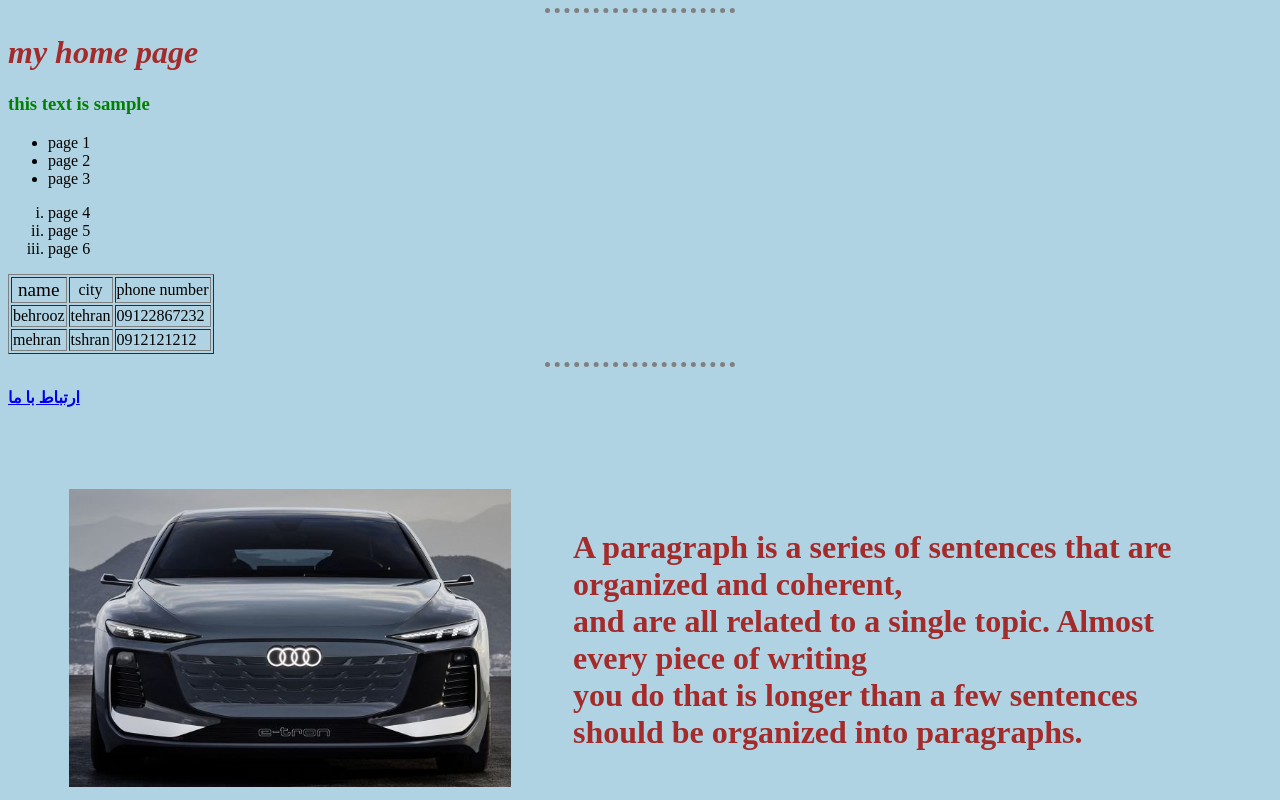
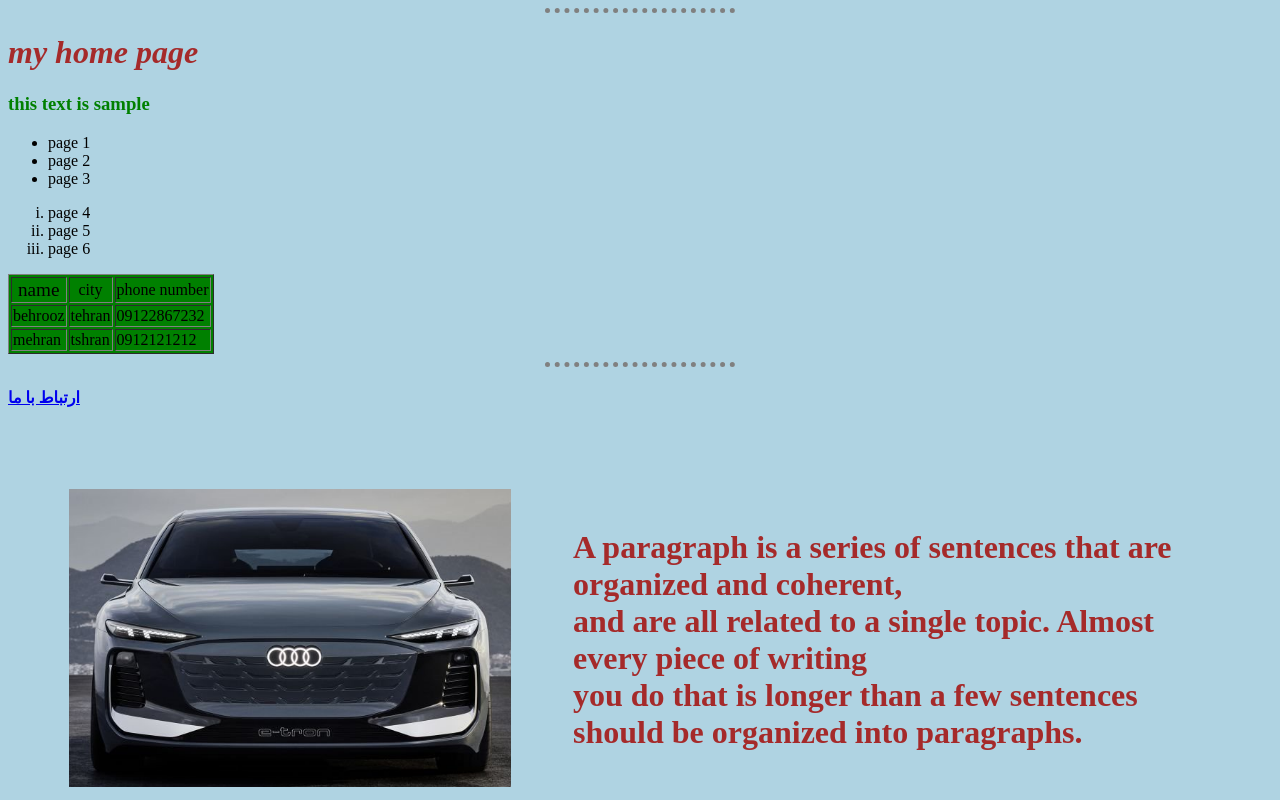
Before and after one commit to behroozsafarpour/first, a plain HTML site: page index.html in a window 1280 px wide. Shown: the top 800 px of the page. Drawn offline with Linux system fonts and the light colour scheme.

Commit message:
Update index.html

```diff
--- a/index.html
+++ b/index.html
@@ -21,7 +21,7 @@
             <li>page 6</li>
         </ol>
     </p>
-    <table border="1">
+    <table border="1" class="t1">
         <header>
             <tr>
                 <td align="center" style="font-size: larger;">name</td>
```
